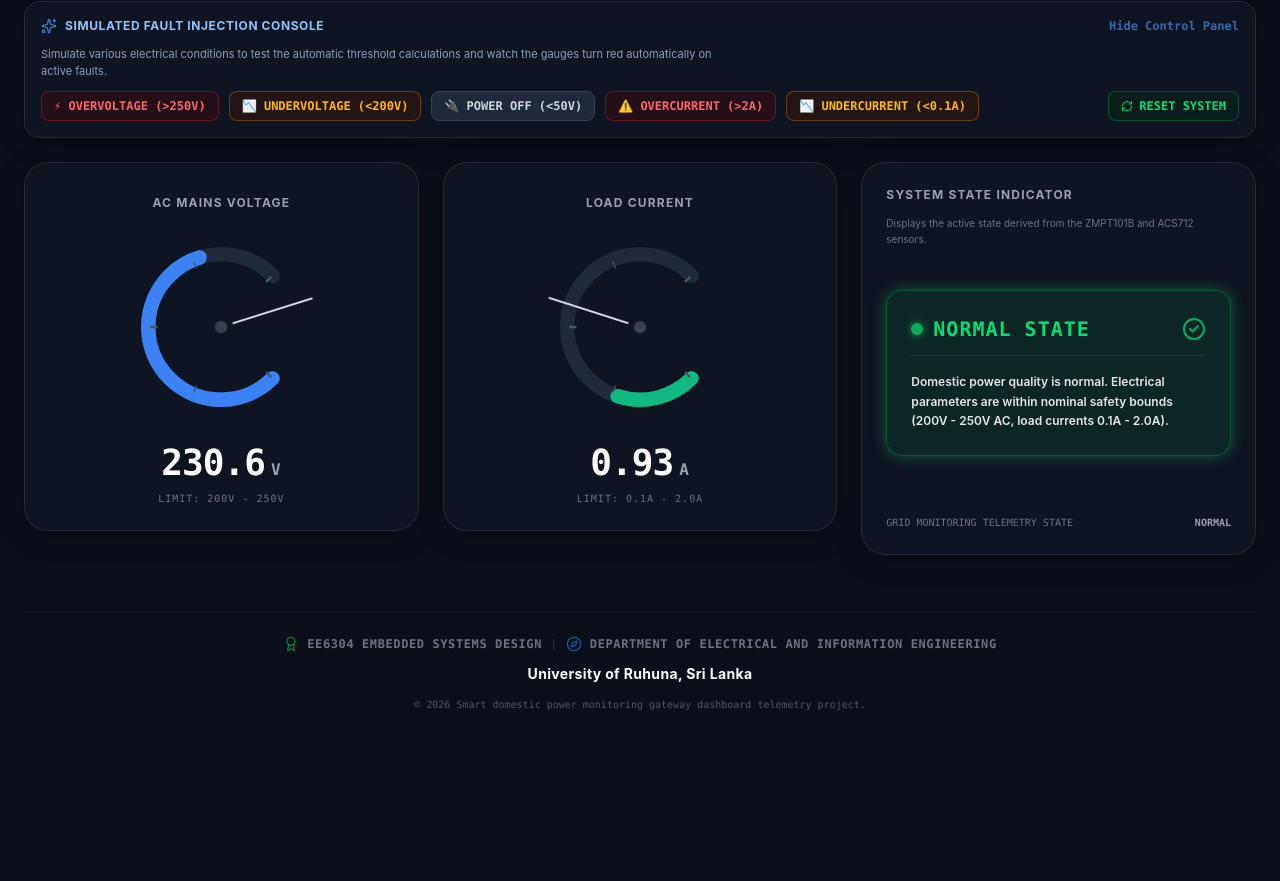
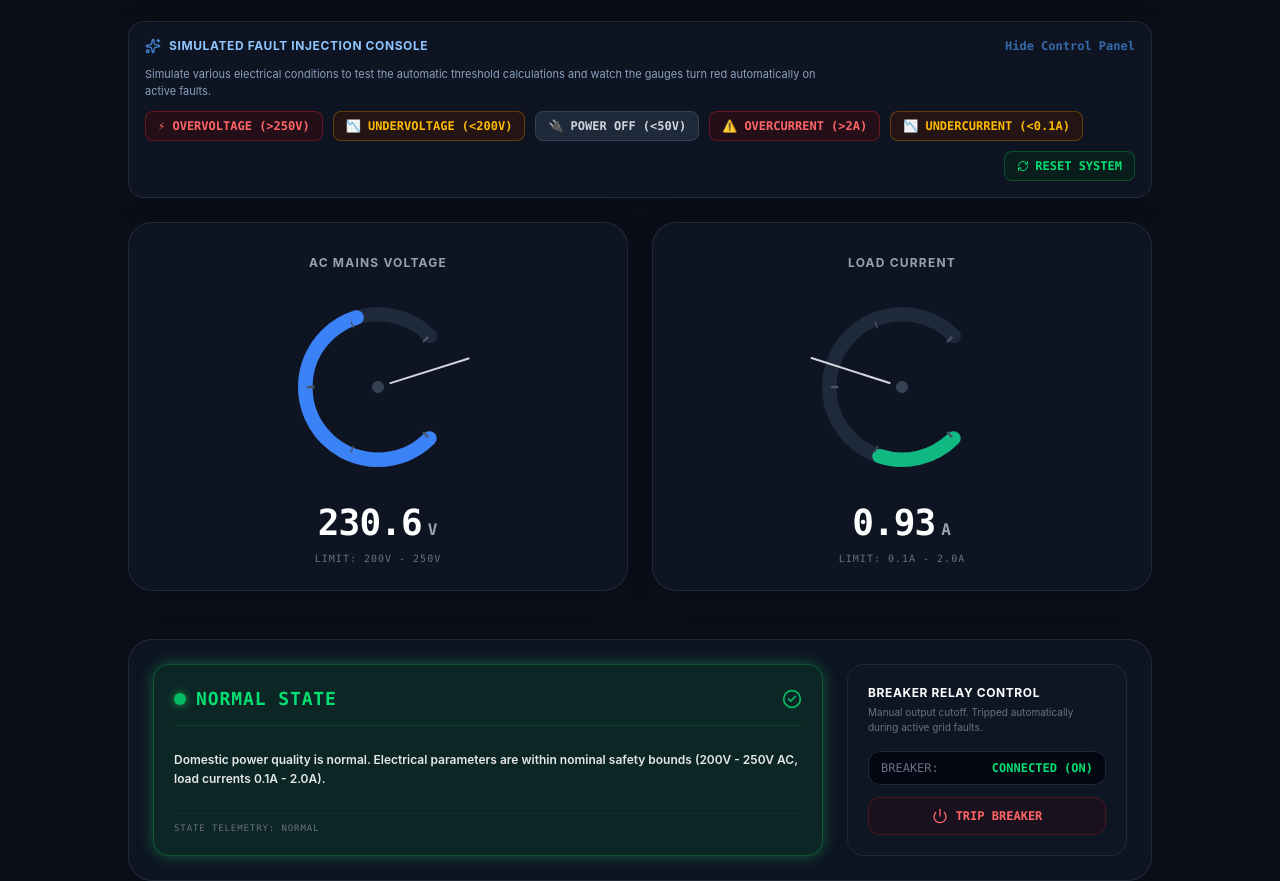
Before and after one commit to UdariEdirinayake/Smart-Domestic-Power-Supply-Fault-Detection-Protection-System, a React (Vite) app: page / in a window 1280 px wide. Shown: the part 163-1044 px from the top of the page. Before the commit the page ends 921 px from the top, so only its background shows below. Built offline with nearby package versions, Linux system fonts and the light colour scheme.

Commit message:
feat: reposition status panel below gauges and add breaker relay control toggle

```diff
--- a/src/components/StatusPanel.jsx
+++ b/src/components/StatusPanel.jsx
@@ -1,5 +1,5 @@
 import React from 'react';
-import { CheckCircle2, AlertTriangle, ShieldAlert, Power } from 'lucide-react';
+import { CheckCircle2, AlertTriangle, ShieldAlert, Power, Loader2 } from 'lucide-react';
 
 const STATUS_CONFIGS = {
   NORMAL: {
@@ -52,7 +52,12 @@ const STATUS_CONFIGS = {
   }
 };
 
-export default function StatusPanel({ status = "NORMAL" }) {
+export default function StatusPanel({
+  status = "NORMAL",
+  relayStatus = true,
+  onToggleRelay,
+  isConnecting = false
+}) {
   let currentStatus = String(status).toUpperCase();
 
   if (currentStatus.includes("OVER") && currentStatus.includes("VOLT")) {
@@ -73,27 +78,18 @@ export default function StatusPanel({ status = "NORMAL" }) {
   const Icon = activeConfig.icon;
 
   return (
-    <div className="engineering-card rounded-3xl p-6 border border-gray-800 flex flex-col h-full justify-between bg-gray-950/30">
+    <div className="engineering-card rounded-3xl p-6 border border-gray-800 flex flex-col md:flex-row gap-6 items-stretch bg-gray-950/30 w-full text-left">
 
-      <div>
-        <h3 className="text-xs font-bold text-gray-400 uppercase tracking-widest text-left mb-3">
-          System State Indicator
-        </h3>
-        <p className="text-[10px] text-gray-500 text-left leading-relaxed mb-6">
-          Displays the active state derived from the ZMPT101B and ACS712 sensors.
-        </p>
-      </div>
-
-      <div className={`rounded-2xl border p-6 transition-all duration-500 ${activeConfig.color} ${activeConfig.glow} flex flex-col gap-4 text-left`}>
-
+      {/* Left: Active 6-Stage System Status Card */}
+      <div className={`flex-1 rounded-2xl border p-5 transition-all duration-500 ${activeConfig.color} ${activeConfig.glow} flex flex-col justify-between gap-4`}>
         <div className="flex items-center justify-between border-b border-current/15 pb-3">
           <div className="flex items-center gap-2.5">
             <span className={`w-3 h-3 rounded-full ${activeConfig.bullet}`}></span>
-            <span className="text-xl font-mono font-bold tracking-wider select-all uppercase">
+            <span className="text-lg font-mono font-bold tracking-wider uppercase">
               {activeConfig.label}
             </span>
           </div>
-          <Icon className="w-6 h-6 animate-pulse" />
+          <Icon className="w-5 h-5 animate-pulse" />
         </div>
 
         <div>
@@ -101,12 +97,55 @@ export default function StatusPanel({ status = "NORMAL" }) {
             {activeConfig.description}
           </p>
         </div>
+
+        <div className="text-[9px] font-mono text-gray-500 uppercase tracking-widest pt-2 border-t border-current/10">
+          State Telemetry: {currentStatus}
+        </div>
       </div>
 
-      <div className="mt-6 pt-4 border-t border-gray-900 flex items-center justify-between text-[10px] font-mono text-gray-500">
-        <span>GRID MONITORING TELEMETRY STATE</span>
-        <span className="font-bold text-gray-400">{currentStatus}</span>
+      {/* Right: Breaker Control Switch Panel */}
+      <div className="w-full md:w-[280px] bg-gray-900/50 border border-gray-800 rounded-2xl p-5 flex flex-col justify-between gap-4">
+        <div>
+          <h4 className="text-xs font-bold text-white uppercase tracking-wider">Breaker Relay Control</h4>
+          <p className="text-[10px] text-gray-500 leading-normal mt-1">
+            Manual output cutoff. Tripped automatically during active grid faults.
+          </p>
+        </div>
+
+        <div className="flex flex-col gap-3">
+          {/* Visual Indicator of breaker status */}
+          <div className="flex items-center justify-between px-3 py-2 bg-gray-950 rounded-xl border border-gray-800 font-mono text-xs">
+            <span className="text-gray-500">BREAKER:</span>
+            <span className={`font-bold ${relayStatus ? 'text-green-400' : 'text-red-400 animate-pulse'}`}>
+              {relayStatus ? "CONNECTED (ON)" : "ISOLATED (OFF)"}
+            </span>
+          </div>
+
+          {/* Interactive Toggle Switch Button */}
+          <button
+            onClick={() => onToggleRelay(!relayStatus)}
+            disabled={isConnecting}
+            className={`cursor-pointer w-full py-2.5 rounded-xl font-mono text-xs font-bold border flex items-center justify-center gap-2 transition-all active:scale-98 disabled:opacity-50 ${
+              relayStatus
+                ? 'bg-red-950/20 hover:bg-red-900/20 text-red-400 border-red-500/20'
+                : 'bg-green-950/20 hover:bg-green-900/20 text-green-400 border-green-500/20'
+            }`}
+          >
+            {isConnecting ? (
+              <>
+                <Loader2 className="w-4 h-4 animate-spin" />
+                <span>COMMUNICATING...</span>
+              </>
+            ) : (
+              <>
+                <Power className="w-4 h-4" />
+                <span>{relayStatus ? "TRIP BREAKER" : "ENGAGE BREAKER"}</span>
+              </>
+            )}
+          </button>
+        </div>
       </div>
+
     </div>
   );
 }
--- a/src/pages/DashboardPage.jsx
+++ b/src/pages/DashboardPage.jsx
@@ -14,6 +14,8 @@ export default function DashboardPage() {
     setConnectionString,
     currentData,
     isLoading,
+    isConnecting,
+    handleToggleRelay,
     triggerFault,
     restoreSystem
   } = useRealTimeData('simulated', "https://domestic-wiring-project-default-rtdb.asia-southeast1.firebasedatabase.app/");
@@ -38,7 +40,7 @@ export default function DashboardPage() {
 
   return (
     <div className="min-h-screen bg-[#0b0f19] p-4 md:p-6 flex flex-col justify-between">
-      <div className="max-w-7xl mx-auto w-full flex-grow flex flex-col justify-center">
+      <div className="max-w-5xl mx-auto w-full flex-grow flex flex-col justify-center">
 
         {/* Dashboard Header Banner */}
         <Header
@@ -124,17 +126,22 @@ export default function DashboardPage() {
           </div>
         )}
 
-        {/* Simplified Dashboard Grid Layout */}
-        <div className="grid grid-cols-1 lg:grid-cols-3 gap-6 mb-6 items-stretch">
+        {/* Simplified Stacked Dashboard Layout */}
+        <div className="flex flex-col gap-6 mb-6">
 
-          {/* Voltage and Current Circular Gauges Meter (2 Columns) */}
-          <div className="lg:col-span-2">
+          {/* Voltage and Current Circular Gauges Meter (Full Width Row) */}
+          <div className="w-full">
             <GaugeMeters data={currentData} status={currentData?.status} />
           </div>
 
-          {/* Active 6-Stage System Status Indicator (1 Column) */}
-          <div className="lg:col-span-1">
-            <StatusPanel status={currentData?.status} />
+          {/* Active 6-Stage Status & Breaker Control Panel (Full Width Row directly below meters) */}
+          <div className="w-full">
+            <StatusPanel
+              status={currentData?.status}
+              relayStatus={currentData?.relay_status}
+              onToggleRelay={handleToggleRelay}
+              isConnecting={isConnecting}
+            />
           </div>
 
         </div>
```
